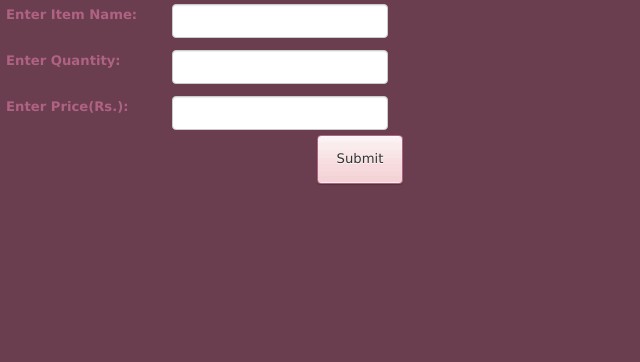
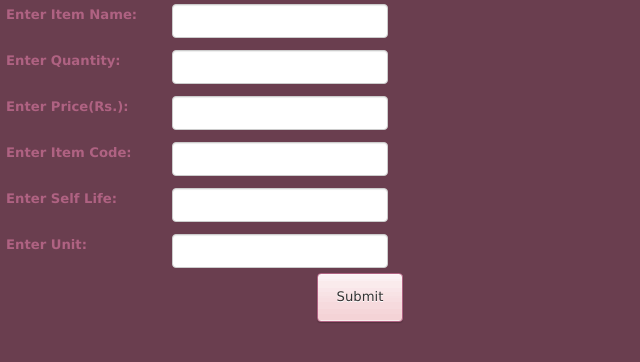
Before and after one commit to neelbdesai19/kabhib, a CakePHP app: the page made by app/View/Admins/existingajax.ctp in a window 1280 px wide. Shown: the part 66-428 px from the top of the page, without its empty margins (0-640 px from the left). Run offline with PHP 8.4 and a stand-in for CakePHP, Linux system fonts and the light colour scheme; the template is opened without the code that fills it, so the values that code supplies are empty; form fields are guessed from the names that the template uses; some libraries are stand-ins or nearby versions.

Commit message:
existing items add changes

```diff
--- a/app/Controller/AdminsController.php
+++ b/app/Controller/AdminsController.php
@@ -401,6 +401,9 @@
 				$data[$tab_name]['quantity']=$this->request->data['quantity'];
 				$data[$tab_name]['price']=$this->request->data['price'];
 				$data[$tab_name]['path']='';
+				$data[$tab_name]['item_code']=$this->request->data['item_code'];
+				$data[$tab_name]['shelf_life']=$this->request->data['shelf_life'];
+				$data[$tab_name]['unit']=$this->request->data['unit'];
 				$this->$tab_name->save($data);
 				$lastInsert = $this->$tab_name->getLastInsertId();
 				$this->redirect(array('controller'=>'Admins','action'=>'add_image',$lastInsert,$tab_name));
--- a/app/View/Admins/existingajax.ctp
+++ b/app/View/Admins/existingajax.ctp
@@ -16,6 +16,21 @@
 			<?php echo $this->Form->input('weight',array('label' => false,'class' => 'form-control inp','id'=>'price','data-validation' => 'number', 'name'=> 'price')); ?>
 
 	</div>
+	<div class="special-form">
+		<label>Enter Item Code:</label>
+			<?php echo $this->Form->input('item_code',array('label' => false,'class' => 'form-control inp','id'=>'item_code','data-validation' => 'required', 'name'=> 'item_code')); ?>
+
+	</div>
+	<div class="special-form">
+		<label>Enter Self Life:</label>
+			<?php echo $this->Form->input('shelf_life',array('label' => false,'class' => 'form-control inp','id'=>'shelf_life','data-validation' => 'required', 'name'=> 'shelf_life')); ?>
+
+	</div>
+	<div class="special-form">
+		<label>Enter Unit:</label>
+			<?php echo $this->Form->input('unit',array('label' => false,'class' => 'form-control inp','id'=>'unit','data-validation' => 'required', 'name'=> 'unit')); ?>
+
+	</div>
 	<input type="text" value="<?php echo $item_name; ?>"  id="item_name" name="item_type" style="display:none;"/>
  	<input class="btn btn-success reset submitbtn btn2" id="submit" value="Submit" style="margin-left: 317px;"
 						type="submit">
```
